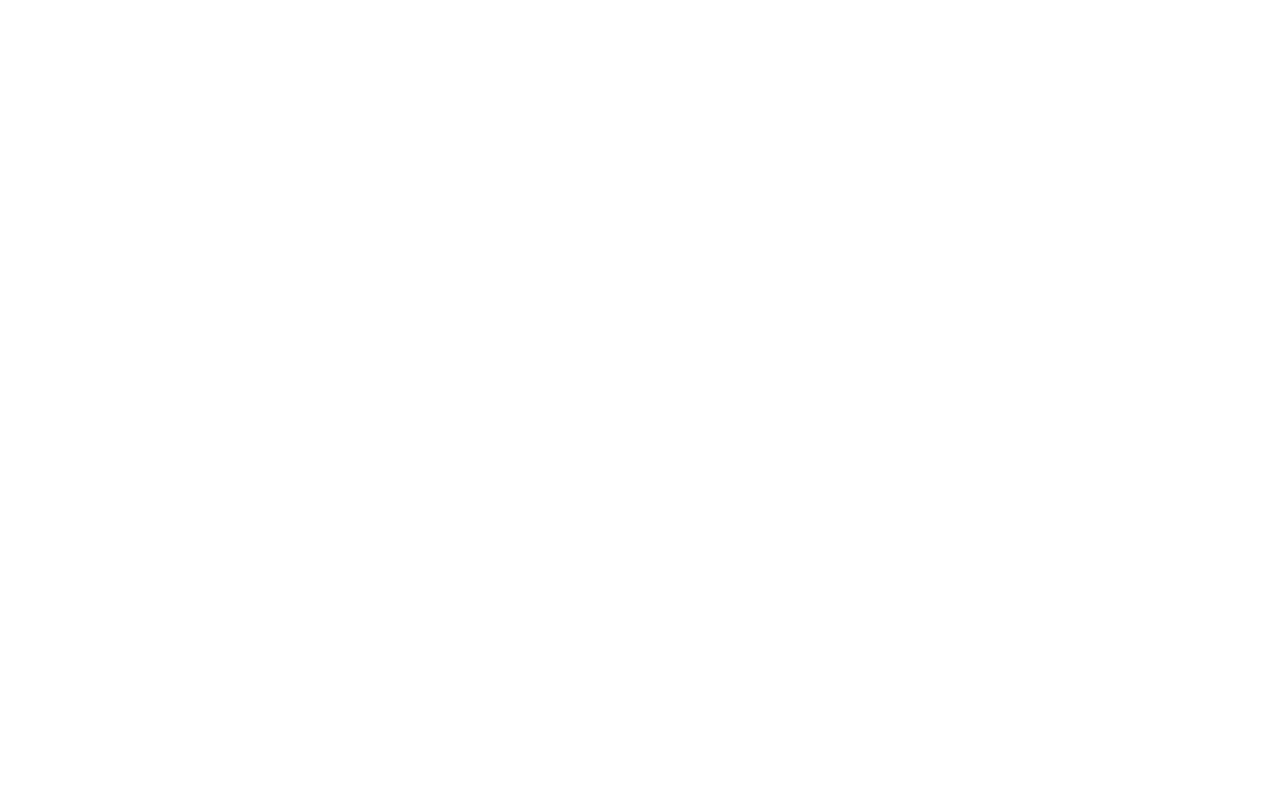
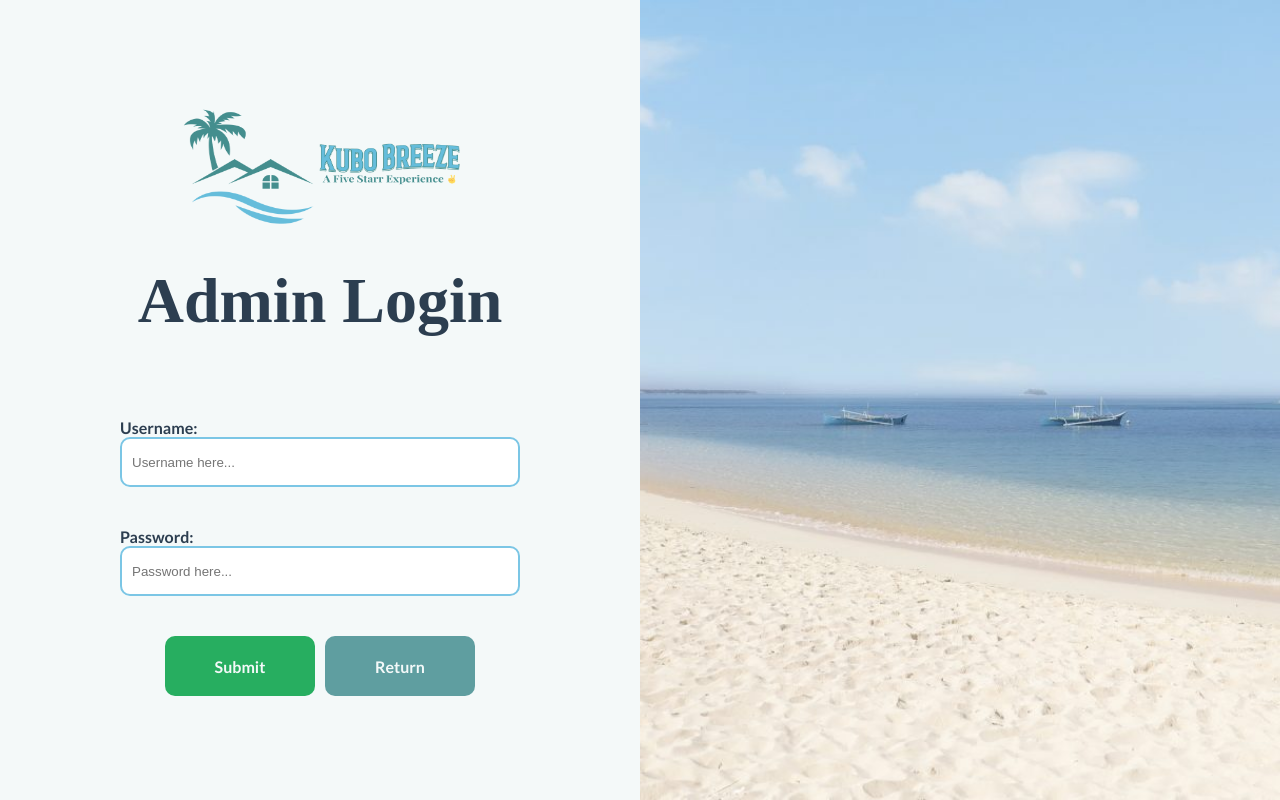
Before and after one commit to Zanis3/HotelReservationSystemManzanilloPagadTaligatos, a PHP site: page /loginadmin.php in a window 1280 px wide. Before the commit the page is empty. Run offline with PHP 8.4, Linux system fonts and the light colour scheme; some web fonts are replaced.

Commit message:
Jeff Buckley - Grace

```diff
--- a/css/components.css
+++ b/css/components.css
@@ -13,6 +13,8 @@
 
     border-radius: 10px;
     transition: 0.4s ease;
+
+    cursor:pointer;
 }
 
 .btn-reservation-header:hover{
@@ -103,3 +105,10 @@
     background: var(--failure-pressed) !important;
     color: var(--text-white) !important;
 }
+
+.warning{
+    font-family: var(--font-body);
+    font-size: var(--page-body);
+    font-weight: bold;
+    color: var(--failure);
+}
--- a/css/index.css
+++ b/css/index.css
@@ -7,7 +7,7 @@
     background-image: url('../img/hero-background.png');
     background-size:cover;
     background-repeat: no-repeat;
-    background-position:cover;
+    background-position:center;
     background-attachment: fixed;
 
     z-index:1;
--- /dev/null
+++ b/css/login.css
@@ -0,0 +1,32 @@
+.login-container{
+    height:100vh;
+}
+
+.login-left{
+    background: var(--bg-main);
+    width: 50%;
+    height: 100%;
+}
+
+.login-fields{
+    width: 400px !important;
+}
+
+.login-right{
+    content:'';
+
+    background: url('../img/reservation-image.jpg');
+    background-size:cover;
+    background-repeat: no-repeat;
+    background-position:center;
+
+    width:50%;
+    height: 100%;
+}
+
+.login-title{
+    font-style: var(--heading-font);
+    color: var(--text-main);
+    font-size: var(--page-heading);
+    font-weight: var(--font-bold);
+}
--- a/css/main.css
+++ b/css/main.css
@@ -24,6 +24,34 @@ a{
     color: var(--text-main);
 }
 
+/*Reservation*/
+
+label{
+    font-size: var(--ui);
+    font-weight: bold;
+    font-family: var(--font-body);
+    color: var(--text-main);
+}
+
+input[type="text"], input[type="number"], input[type="date"], input[type="password"]{
+    width:200px;
+    height:50px;
+    padding:10px 10px;
+    border-radius:10px;
+    border: 2px solid var(--secondary);
+    color: var(--text-light);
+
+    transition: all 0.4s ease;
+}
+
+input[type="text"]:focus, input[type="number"]:focus, input[type="date"]:focus, input[type="password"]:focus{
+    outline: 2px solid var(--accent);
+}
+
+#mi{
+    width:50px !important;
+}
+
 [data-lucide] {
     width: 20px;
     height: 20px;
--- a/loginadmin.php
+++ b/loginadmin.php
@@ -0,0 +1,76 @@
+<!DOCTYPE html>
+<html lang="en">
+
+<head>
+    <meta charset="UTF-8">
+    <meta name="viewport" content="width=device-width, initial-scale=1.0">
+    <link rel="shortcut icon" href="img/kubo-breeze-logo.png" type="image/x-icon">
+    <link rel="stylesheet" href="css/main.css">
+    <link rel="stylesheet" href="css/login.css">
+    <script src="https://unpkg.com/lucide@latest"></script>
+    <title>Kubo Breeze | Admin Login</title>
+</head>
+
+<body>
+
+    <!--USERNAME: admin-->
+    <!--PASSWORD: 12345-->
+    <?php
+    session_start();
+    require 'includes/dbconn.php';
+
+    $loginError;
+
+    if (isset($_POST['btnSubmit'])) {
+        $username = $_POST['txtUsername'];
+        $password = $_POST['txtPassword'];
+
+        $stmt = $pdo->prepare("SELECT * FROM tbl_admin WHERE adminName = ? LIMIT 1");
+        $stmt->execute([$username]);
+        $admin = $stmt->fetch();
+
+        if ($admin && password_verify($password, $admin['adminPass'])) {
+            $_SESSION['admin_id'] = $admin['adminID'];
+            $_SESSION['admin_user'] = $admin['adminUsername'];
+            header('Location: admin.php');
+            exit();
+        } else {
+            $loginError = "Invalid Username or Password.";
+        }
+    }
+    ?>
+
+    <div class="d-flex align-center justify-between login-container">
+        <form action="<?= htmlspecialchars($_SERVER['PHP_SELF']); ?>" method="POST" class="container d-flex flex-column align-center justify-center gap-40 login-left">
+
+            <img src="img/kubo-breeze-full-logo.png" alt="" style="width:280px;height:120px;">
+
+            <h1 class="login-title">Admin Login</h1>
+
+            <p class="warning"><?php echo $loginError ?? ''; ?></p>
+
+            <div class="text-row d-flex flex-column justify-center">
+                <label for="txtUsername">Username: </label>
+                <input type="text" name="txtUsername" placeholder="Username here..." class="login-fields" value="<?php echo htmlspecialchars($_POST['txtUsername'] ?? ''); ?>" required>
+            </div>
+
+            <div class="text-row d-flex flex-column justify-center">
+                <label for="txtPassword">Password: </label>
+                <input type="password" name="txtPassword" placeholder="Password here..." class="login-fields" value="<?php echo htmlspecialchars($_POST['txtPassword'] ?? ''); ?>" required>
+            </div>
+
+            <div class="text-row d-flex justify-center gap-10">
+                <input type="submit" name="btnSubmit" value="Submit" class="btn-reservation-submit-btn">
+                <button type="button" class="btn-reservation-header" onclick="location.href='index.php'" style="border:none !important;">Return</button>
+            </div>
+        </form>
+
+        <div class="login-right"></div>
+    </div>
+
+    <script>
+        lucide.createIcons();
+    </script>
+</body>
+
+</html>
```
Also changed, not shown: admin.php (added, +14 -0 lines), css/reservation.css (+0 -26 lines), css/admin.css (added).
